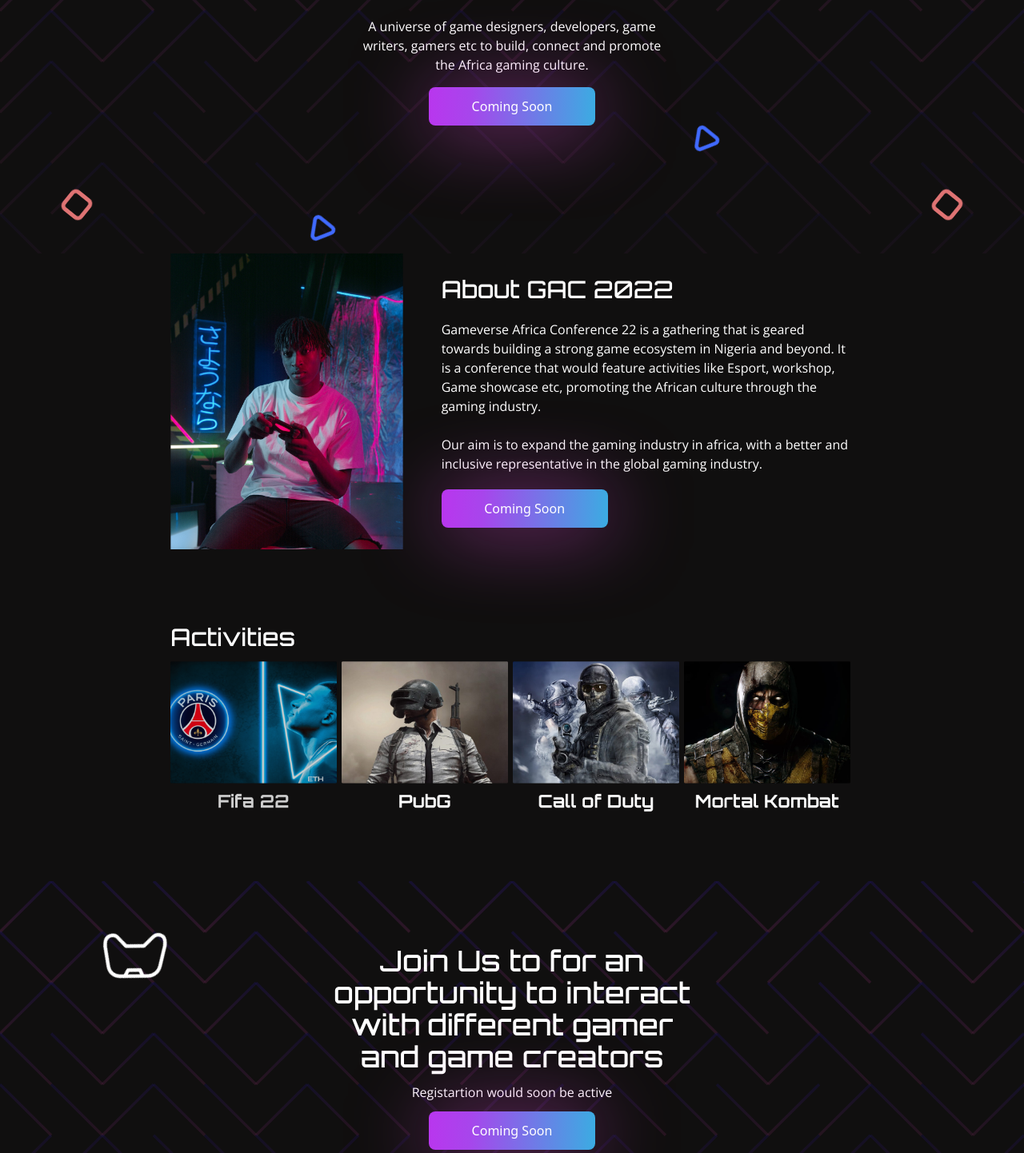
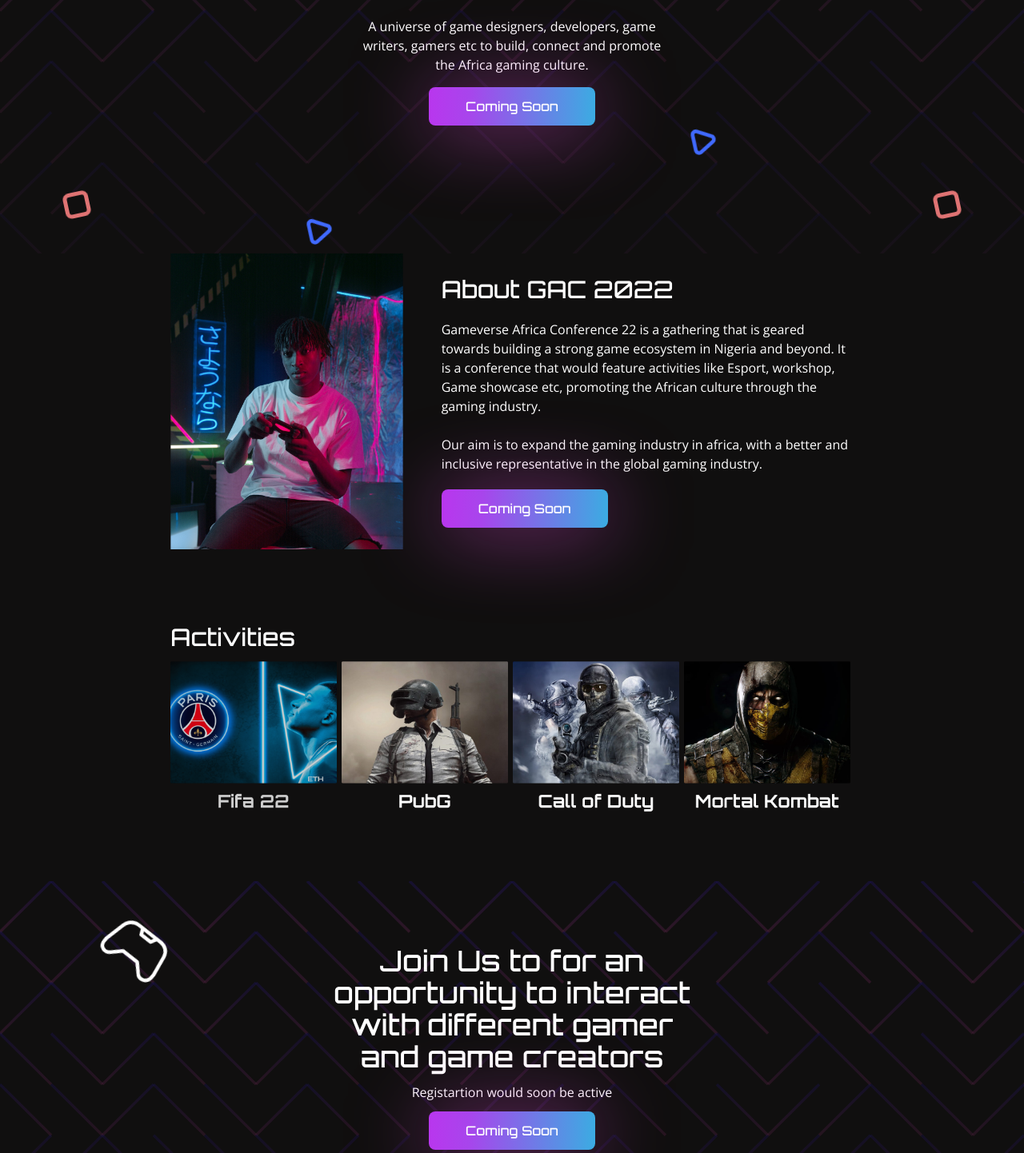
Before and after one commit to Six-Path-Studio/gameverse-africa, a React (Vite) app: page / in a window 1280 px wide. Shown: the part 368-1810 px from the top of the page at 80% size. Built offline with nearby package versions, Linux system fonts and the light colour scheme.

Commit message:
corrections commit

```diff
--- a/src/App.css
+++ b/src/App.css
@@ -5,7 +5,7 @@
 
 @media (prefers-reduced-motion: no-preference) {
   .App-logo {
-    animation: App-logo-spin infinite 10s linear;
+    animation: App-logo-spin infinite 5s linear;
   }
 }
 
--- a/src/components/About.jsx
+++ b/src/components/About.jsx
@@ -12,7 +12,7 @@
                 <div className="my-5 text text-base sm:text-xs">Gameverse Africa Conference 22 is a gathering that is geared towards building a strong game ecosystem in Nigeria and beyond. It is a conference that would feature activities like Esport, workshop, Game showcase etc, promoting the African culture through the gaming industry.
                     <br /><br />
                 Our aim is to expand the gaming industry in africa, with a better and inclusive representative in the global gaming industry.</div>
-                <button className="btn lg:p-3 sm:p-2 lg:w-52 sm:w-40">Coming Soon</button>
+                <button className="btn title lg:p-3 sm:p-2 w-52  ">Coming Soon</button>
 
             </div>
         </div>
--- a/src/components/HeaderNav.jsx
+++ b/src/components/HeaderNav.jsx
@@ -48,7 +48,7 @@
             link: "/"
         },
         {
-            title: "Socials",
+            title: "Blog",
             img: Youtube,
             link: "/"
         },
--- a/src/components/Hero.jsx
+++ b/src/components/Hero.jsx
@@ -16,7 +16,7 @@
                 <div className="text sm:text-xs text-base lg:w-96 mx-auto my-4 leading-light">
                     A universe of game designers, developers, game writers, gamers etc to build, connect and promote the Africa gaming culture.
                 </div>
-                <button className="btn sm:p-2 lg:p-3 lg:w-52 sm:w-40">Coming Soon</button>
+                <button className="btn title sm:p-2 lg:p-3 w-52">Coming Soon</button>
             </div>
             <div className="left">
                 <img src={Circle} className="absolute lg:top-20 lg:left-16 sm:bottom-6 sm:left-20 App-logo w-8 h-8 sm:w-6" alt="" />
--- a/src/components/Join.jsx
+++ b/src/components/Join.jsx
@@ -7,7 +7,7 @@
         <div className="lg:w-2/5 mx-auto text-center">
             <div className="title leading-10 sm:text-xl lg:text-4xl">{props.title}</div>
             <div className="text lg:text-base sm:text-xs my-3">{props.text}</div>
-            <button className="btn lg:p-3 sm:p-2 lg:w-52 sm:40">{props.btn}</button>
+            <button className="btn title lg:p-3 sm:p-2 w-52">{props.btn}</button>
         </div>
         <div>
             <img className="absolute lg:top-12 sm:w-10 w-20 lg:left-32 sm:top-0  App-logo" src={PadLeft} alt="" />
```
